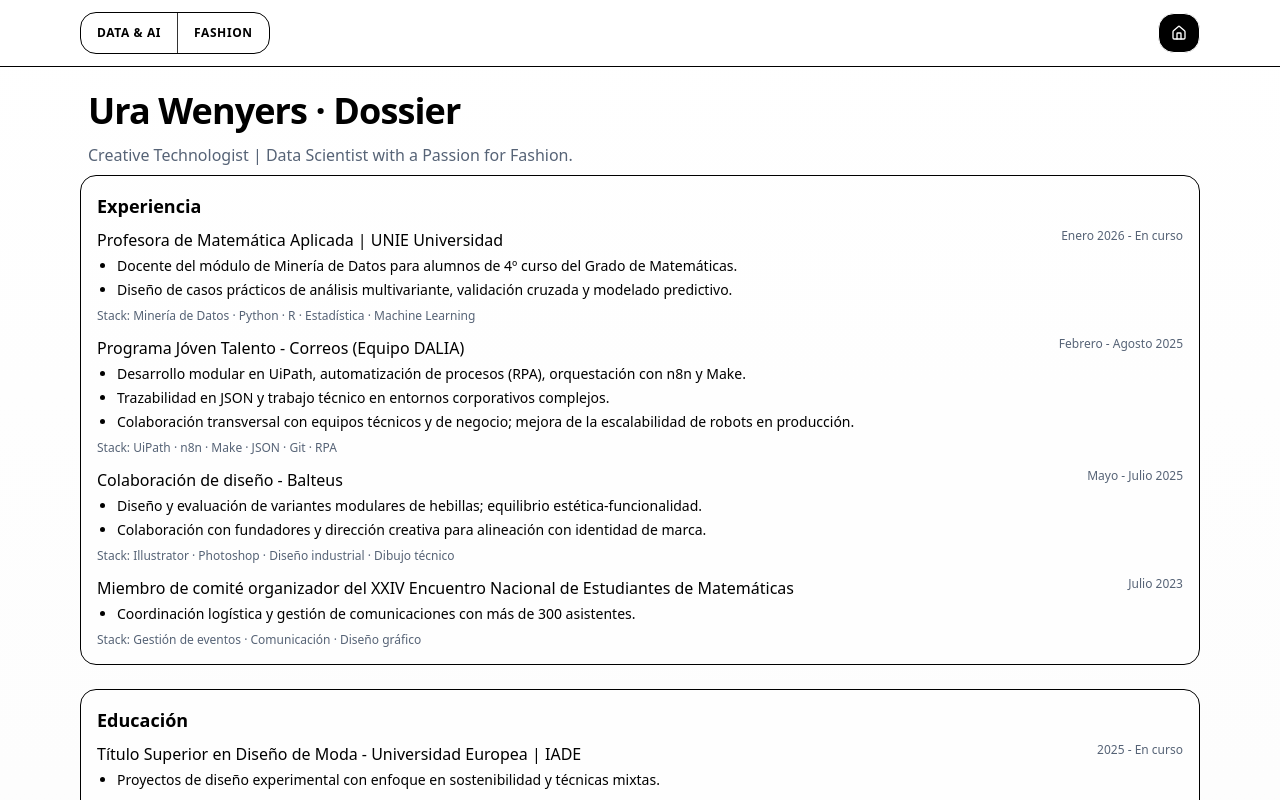
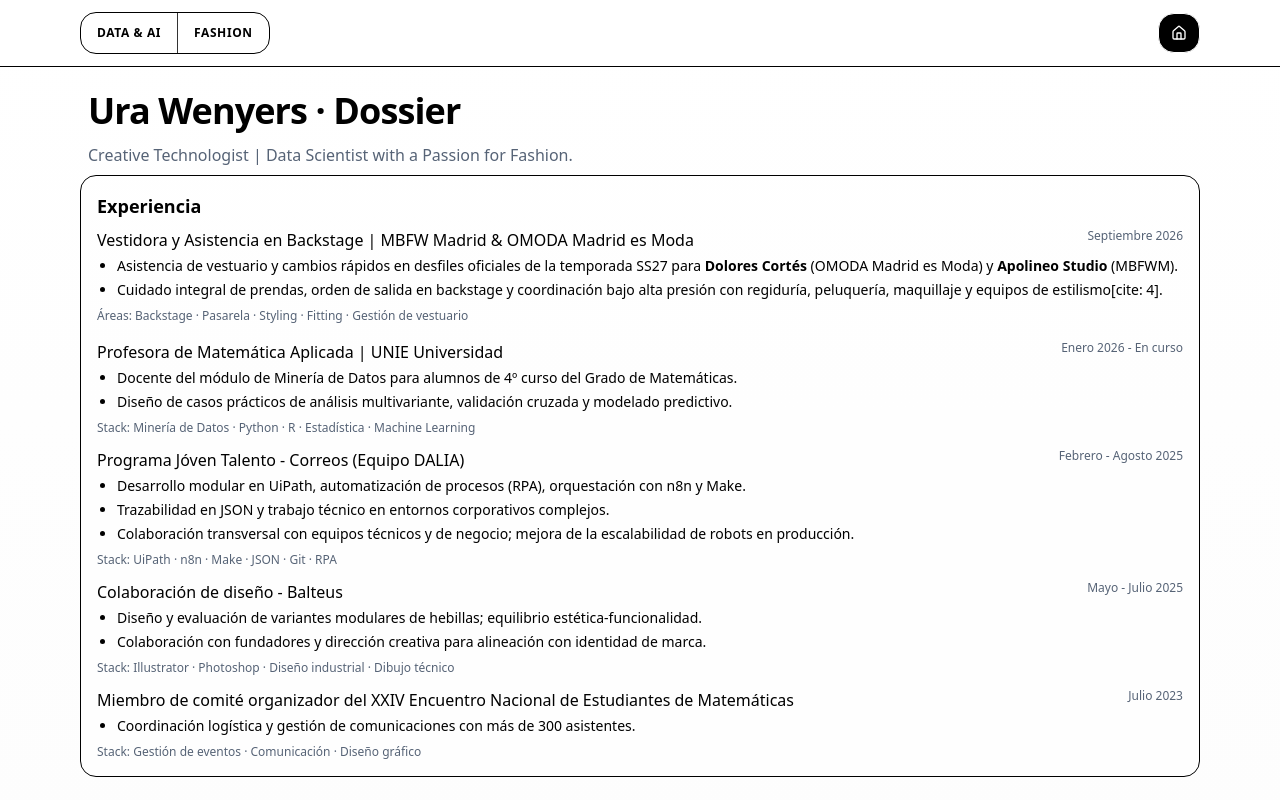
Before and after one commit to lauraarodriguez11/portfolio, a React (Vite) app: page / in a window 1280 px wide. Shown: the top 800 px of the page. Built offline with nearby package versions, Linux system fonts and the light colour scheme.

Commit message:
fix: sincronizar codigo y configuracion

```diff
--- a/src/Portfolio.jsx
+++ b/src/Portfolio.jsx
@@ -860,6 +860,24 @@ export default function Portfolio() {
             <h2 className="text-lg font-semibold mb-2">Experiencia</h2>
 
             <div className="flex justify-between mt-2">
+              <div className="font-medium mr-4">
+                Vestidora y Asistencia en Backstage | MBFW Madrid &amp; OMODA Madrid es Moda
+              </div>
+              <div className="text-xs text-[hsl(215_16%_40%)] whitespace-nowrap">Septiembre 2026</div>
+            </div>
+            <ul className="list-disc pl-5 mt-1 text-sm space-y-1">
+              <li>
+                Asistencia de vestuario y cambios rápidos en desfiles oficiales de la temporada SS27 para <strong>Dolores Cortés</strong> (OMODA Madrid es Moda) y <strong>Apolineo Studio</strong> (MBFWM).
+              </li>
+              <li>
+                Cuidado integral de prendas, orden de salida en backstage y coordinación bajo alta presión con regiduría, peluquería, maquillaje y equipos de estilismo[cite: 4].
+              </li>
+            </ul>
+            <div className="mt-2 text-xs text-[hsl(215_16%_40%)]">
+              Áreas: Backstage · Pasarela · Styling · Fitting · Gestión de vestuario
+            </div>
+
+            <div className="flex justify-between mt-4">
               <div className="font-medium mr-4">Profesora de Matemática Aplicada | UNIE Universidad</div>
               <div className="text-xs text-[hsl(215_16%_40%)] whitespace-nowrap">Enero 2026 - En curso</div>
             </div>
```
